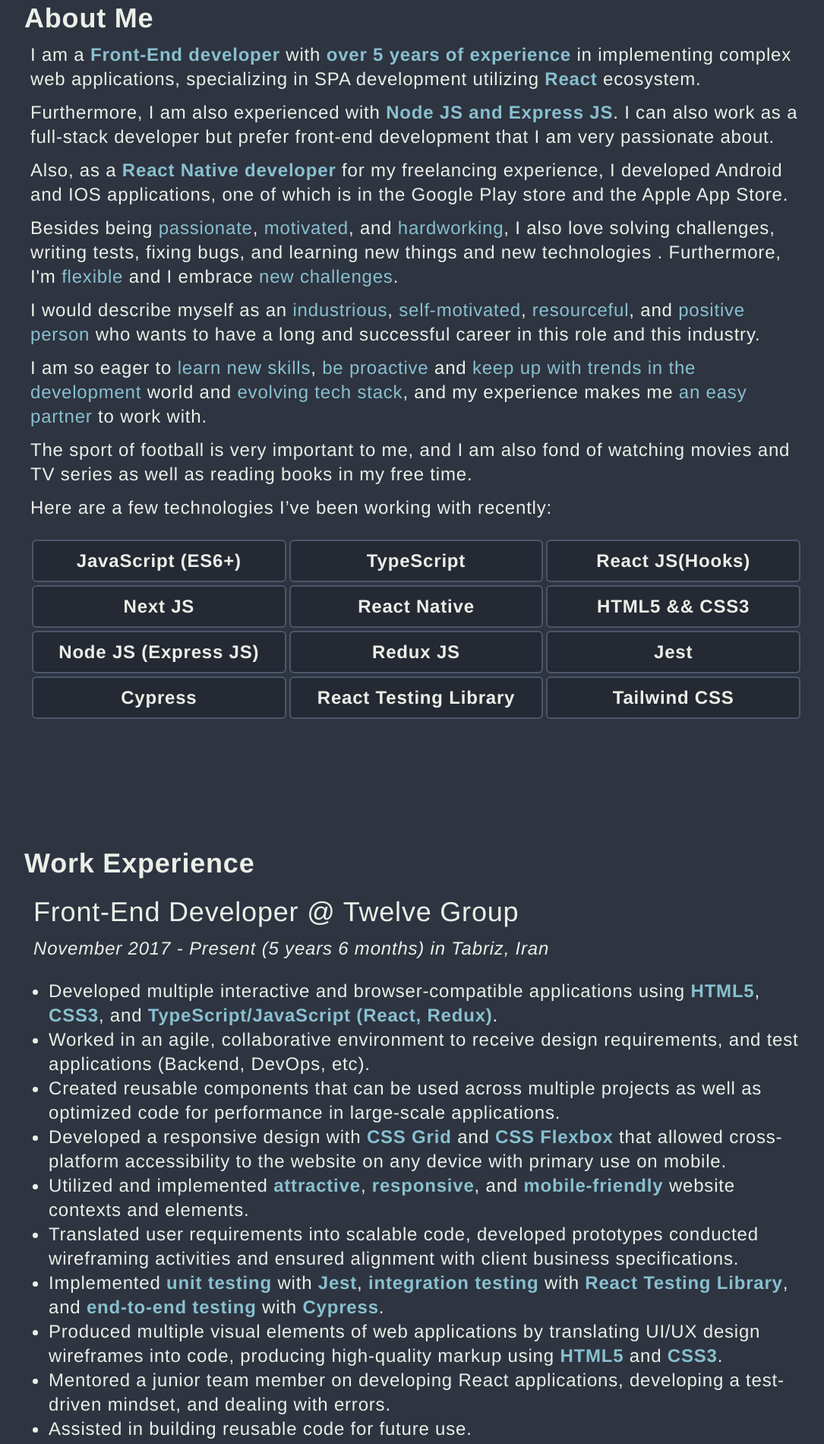
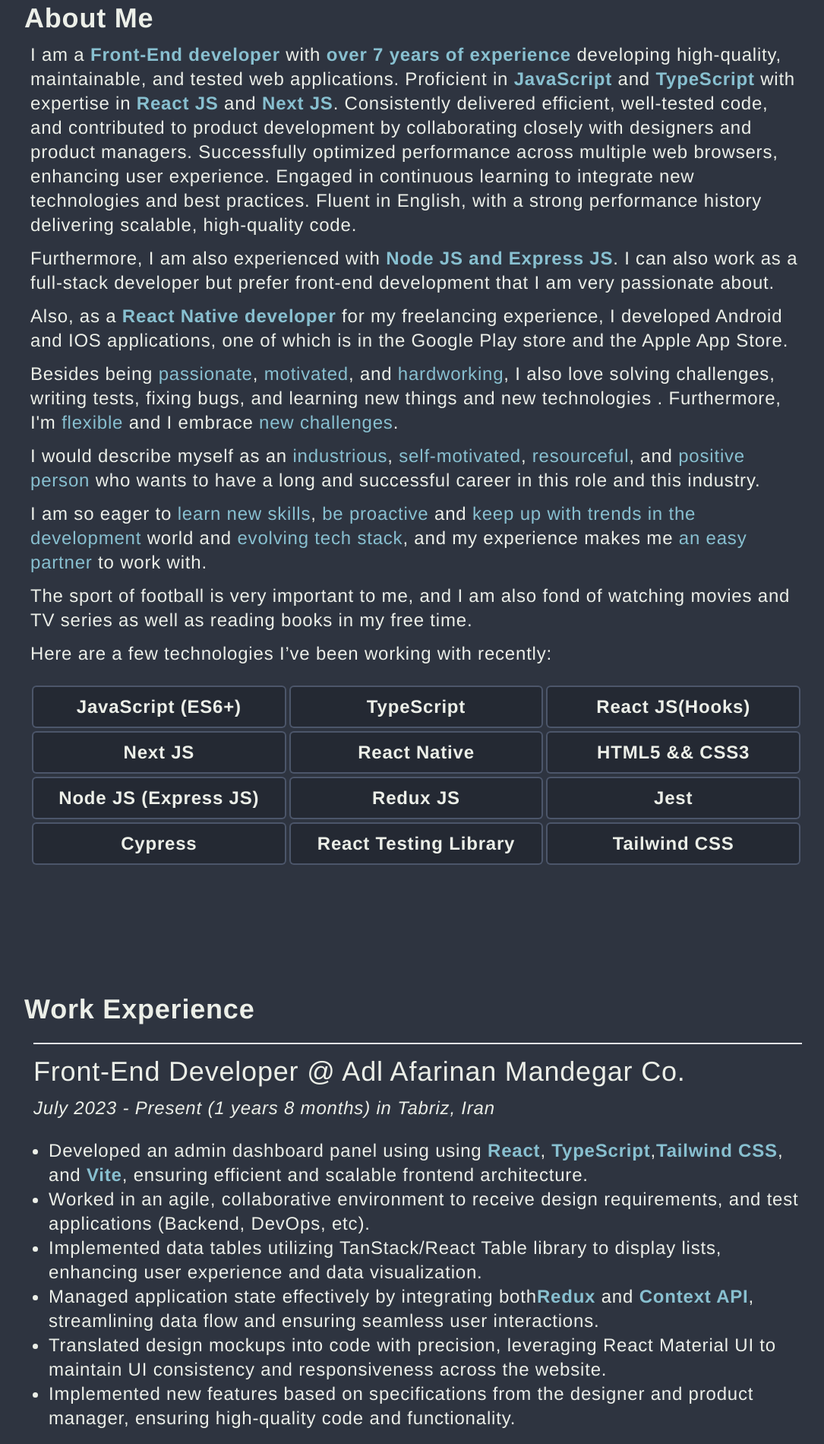
Before and after one commit to alimonapour/alimonapour.me, a Next.js app: page / in a window 1280 px wide. Shown: the part 980-2880 px from the top of the page at 76% size, without its empty margins (96-1181 px from the left). Built offline with nearby package versions, Linux system fonts and the light colour scheme.

Commit message:
feat: update experiences

```diff
--- a/pages/index.js
+++ b/pages/index.js
@@ -11,7 +11,7 @@ export default function Home() {
     <div className='w-full bg-color text-silver'>
       <Head>
         <title>Ali Monapour</title>
-        <link rel='icon' href='/A.png' />
+        <link rel='icon' href='/A-white.png' />
       </Head>
       <Navbar />
       <main className='space-y-16'>
--- a/src/components/About.js
+++ b/src/components/About.js
@@ -10,12 +10,24 @@ export function About() {
           </span>{' '}
           with{' '}
           <span className='font-semibold text-tahiti'>
-            over 5 years of experience{' '}
+            over 7 years of experience{' '}
           </span>{' '}
-          in implementing complex web applications, specializing in SPA
-          development utilizing{' '}
-          <span className='font-semibold text-tahiti '>React</span> ecosystem.
+          developing high-quality, maintainable, and tested web applications.
+          Proficient in{' '}
+          <span className='font-semibold text-tahiti'>JavaScript</span> and
+          <span className='font-semibold text-tahiti'> TypeScript</span> with
+          expertise in
+          <span className='font-semibold text-tahiti'> React JS</span> and{' '}
+          <span className='font-semibold text-tahiti'>Next JS</span>.
+          Consistently delivered efficient, well-tested code, and contributed to
+          product development by collaborating closely with designers and
+          product managers. Successfully optimized performance across multiple
+          web browsers, enhancing user experience. Engaged in continuous
+          learning to integrate new technologies and best practices. Fluent in
+          English, with a strong performance history delivering scalable,
+          high-quality code.
         </p>
+
         <p className='text-xl sm:text-2xl text-left'>
           Furthermore, I am also experienced with{' '}
           <span className=' font-semibold text-tahiti '>
--- a/src/components/Experience.js
+++ b/src/components/Experience.js
@@ -1,5 +1,7 @@
 import TwelveGroupExperience from './work-experience/12-Experience'
 import FreelanceExperience from './work-experience/freelance-experience'
+import AdlAfarinanMandegar from './work-experience/AdlAfarinanMandegar'
+import JuniorExperience from './work-experience/JuniorExperience'
 
 export function Experience() {
   return (
@@ -7,8 +9,10 @@ export function Experience() {
       <h1 className='text-3xl sm:text-4xl font-semibold my-3'>
         Work Experience
       </h1>
+      <AdlAfarinanMandegar />
       <TwelveGroupExperience />
       <FreelanceExperience />
+      <JuniorExperience />
     </section>
   )
 }
--- a/src/components/Side-Projects.js
+++ b/src/components/Side-Projects.js
@@ -3,7 +3,7 @@ import { faBook } from '@fortawesome/free-solid-svg-icons'
 
 export function SideProjects() {
   return (
-    <section className='container px-5 sm:px-8 xl:px-0 text-lg max-w-5xl flex flex-col font-medium'>
+    <section className='container px-5 sm:px-8 xl:px-0 text-lg max-w-5xl flex flex-col font-medium border-t-2 py-2'>
       <h1 className='font-semibold text-3xl sm:text-4xl my-3'>Side Projects</h1>
       <>
         <ul className='list-disc ml-3'>
--- a/src/components/work-experience/12-Experience.js
+++ b/src/components/work-experience/12-Experience.js
@@ -2,12 +2,12 @@ import Link from 'next/link'
 
 export function TwelveGroupExperience() {
   return (
-    <div className='my-3 ml-3 font-medium'>
-      <h2 className='w-fit rounded text-2xl sm:text-4xl '>
+    <div className='my-3 ml-3 border-t-2 font-medium'>
+      <h2 className='w-fit py-4 rounded text-2xl sm:text-4xl '>
         Front-End Developer @ Twelve Group
       </h2>
       <h3 className='text-xl sm:text-2xl text-left italic my-3'>
-        <span>November 2017 - Present (5 years 6 months) in Tabriz, Iran</span>{' '}
+        <span>May 2020 - June 2023 (3 years 2 months) in Tabriz, Iran</span>{' '}
       </h3>
       <ul className='list-disc text-xl sm:text-2xl py-3 ml-5'>
         <li>
@@ -20,19 +20,23 @@ export function TwelveGroupExperience() {
           .
         </li>
         <li>
-          Worked in an agile, collaborative environment to receive design
-          requirements, and test applications (Backend, DevOps, etc).
+          Experience with integration testing using{' '}
+          <span className='font-semibold text-tahiti'>Cypress</span>, and
+          covering edge cases with unit tests using{' '}
+          <span className='font-semibold text-tahiti'>
+            React Testing Library
+          </span>{' '}
+          and <span className='font-semibold text-tahiti'>Jest</span>.
         </li>
         <li>
-          Created reusable components that can be used across multiple projects
-          as well as optimized code for performance in large-scale applications.
+          Designed and implemented custom solutions to complex front-end
+          challenges, including implementing real-time updates, and optimizing
+          page load times.
         </li>
         <li>
-          Developed a responsive design with{' '}
-          <span className='font-semibold text-tahiti'>CSS Grid</span> and{' '}
-          <span className='font-semibold text-tahiti'>CSS Flexbox</span> that
-          allowed cross-platform accessibility to the website on any device with
-          primary use on mobile.
+          Actively participated in code reviews, offering constructive feedback
+          and ensuring code quality, leading to fewer bugs and improved overall
+          product stability.
         </li>
         <li>
           Utilized and implemented{' '}
@@ -41,44 +45,12 @@ export function TwelveGroupExperience() {
           <span className='font-semibold text-tahiti'> mobile-friendly</span>{' '}
           website contexts and elements.
         </li>
-        <li>
-          Translated user requirements into scalable code, developed prototypes
-          conducted wireframing activities and ensured alignment with client
-          business specifications.
-        </li>
-        <li>
-          Implemented{' '}
-          <span className='font-semibold text-tahiti'>unit testing</span> with{' '}
-          <span className='font-semibold text-tahiti'>Jest</span>,{' '}
-          <span className='font-semibold text-tahiti'>integration testing</span>{' '}
-          with{' '}
-          <span className='font-semibold text-tahiti'>
-            React Testing Library
-          </span>
-          , and{' '}
-          <span className='font-semibold text-tahiti'>end-to-end testing</span>{' '}
-          with <span className='font-semibold text-tahiti'>Cypress</span>.
-        </li>
-        <li>
-          Produced multiple visual elements of web applications by translating
-          UI/UX design wireframes into code, producing high-quality markup using{' '}
-          <span className='font-semibold text-tahiti'>HTML5</span> and{' '}
-          <span className='font-semibold text-tahiti'>CSS3</span>.
-        </li>
+
         <li>
           Mentored a junior team member on developing React applications,
           developing a test-driven mindset, and dealing with errors.
         </li>
-        <li>Assisted in building reusable code for future use.</li>
-        <li>Developed new features to enhance user experience.</li>
-        <li>
-          Used{' '}
-          <span className='font-semibold text-tahiti'>
-            Git version control system
-          </span>{' '}
-          to manage source code changes and collaborate with other developers on
-          tasks when needed.
-        </li>
+
         <li>
           Developed Pixel Perfect UIs by converting the design into{' '}
           <span className='font-semibold text-tahiti'>Tailwind CSS</span>
--- /dev/null
+++ b/src/components/work-experience/AdlAfarinanMandegar.js
@@ -0,0 +1,47 @@
+export function AdlAfarinanMandegar() {
+  return (
+    <div className='my-3 ml-3 font-medium border-t-2 py-4'>
+      <h2 className='w-fit rounded text-2xl sm:text-4xl '>
+        Front-End Developer @ Adl Afarinan Mandegar Co.
+      </h2>
+      <h3 className='text-xl sm:text-2xl text-left italic my-3'>
+        <span>July 2023 - Present (1 years 8 months) in Tabriz, Iran</span>{' '}
+      </h3>
+      <ul className='list-disc text-xl sm:text-2xl py-3 ml-5'>
+        <li>
+          Developed an admin dashboard panel using using{' '}
+          <span className='font-semibold text-tahiti'>React</span>,{' '}
+          <span className='font-semibold text-tahiti'>TypeScript</span>,
+          <span className='font-semibold text-tahiti'>Tailwind CSS</span>, and{' '}
+          <span className='font-semibold text-tahiti'>Vite</span>, ensuring
+          efficient and scalable frontend architecture.
+        </li>
+        <li>
+          Worked in an agile, collaborative environment to receive design
+          requirements, and test applications (Backend, DevOps, etc).
+        </li>
+        <li>
+          Implemented data tables utilizing TanStack/React Table library to
+          display lists, enhancing user experience and data visualization.
+        </li>
+        <li>
+          Managed application state effectively by integrating both
+          <span className='font-semibold text-tahiti'>Redux</span> and{' '}
+          <span className='font-semibold text-tahiti'>Context API</span>,
+          streamlining data flow and ensuring seamless user interactions.
+        </li>
+        <li>
+          Translated design mockups into code with precision, leveraging React
+          Material UI to maintain UI consistency and responsiveness across the
+          website.
+        </li>
+        <li>
+          Implemented new features based on specifications from the designer and
+          product manager, ensuring high-quality code and functionality.
+        </li>
+      </ul>
+    </div>
+  )
+}
+
+export default AdlAfarinanMandegar
--- /dev/null
+++ b/src/components/work-experience/JuniorExperience.js
@@ -0,0 +1,54 @@
+export function JuniorExperience() {
+  return (
+    <div className='my-3 ml-3 font-medium border-t-2'>
+      <h2 className='w-fit rounded text-2xl sm:text-4xl  my-5'>
+        Junior Front-End Developer @ Twelve Group
+      </h2>
+      <h3 className='text-xl sm:text-2xl text-left italic my-3'>
+        <span>
+          September 2017 - May 2019 (1 years 9 months) in Tabriz, Iran
+        </span>{' '}
+      </h3>
+      <ul className='list-disc text-xl sm:text-2xl py-3 ml-5'>
+        <li>
+          Worked in an agile, collaborative environment to receive design
+          requirements, and test applications (Backend, DevOps, etc).
+        </li>
+        <li>
+          Produced multiple visual elements of web applications by translating
+          UI/UX design wireframes into code, producing high-quality markup using{' '}
+          <span className='font-semibold text-tahiti'>HTML5</span> and{' '}
+          <span className='font-semibold text-tahiti'>CSS3</span>.
+        </li>
+        <li>
+          Created reusable components that can be used across multiple projects
+          as well as optimized code for performance in large-scale applications.
+        </li>
+        <li>
+          Developed a responsive design with{' '}
+          <span className='font-semibold text-tahiti'>CSS Grid</span> and{' '}
+          <span className='font-semibold text-tahiti'>CSS Flexbox</span> that
+          allowed cross-platform accessibility to the website on any device with
+          primary use on mobile.
+        </li>
+
+        <li>
+          Translated user requirements into scalable code, developed prototypes
+          conducted wireframe activities and ensured alignment with client
+          business specifications.
+        </li>
+
+        <li>
+          Used{' '}
+          <span className='font-semibold text-tahiti'>
+            Git version control system
+          </span>{' '}
+          to manage source code changes and collaborate with other developers on
+          tasks when needed.
+        </li>
+      </ul>
+    </div>
+  )
+}
+
+export default JuniorExperience
--- a/src/components/work-experience/freelance-experience.js
+++ b/src/components/work-experience/freelance-experience.js
@@ -5,7 +5,7 @@ import { faAppStore, faGooglePlay } from '@fortawesome/free-brands-svg-icons'
 export function FreelanceExperience() {
   return (
     <div className='my-3 ml-3 border-t-2 font-medium'>
-      <h2 className='p-1 w-fit rounded text-2xl sm:text-4xl my-5 '>
+      <h2 className='p-1 w-fit rounded text-2xl sm:text-4xl my-5'>
         React Native Developer @ Freelance
       </h2>
       <h3 className='text-xl sm:text-2xl my-3 text-left italic'>
```
Also changed, not shown: pages/_document.js (+4 -4 lines).
